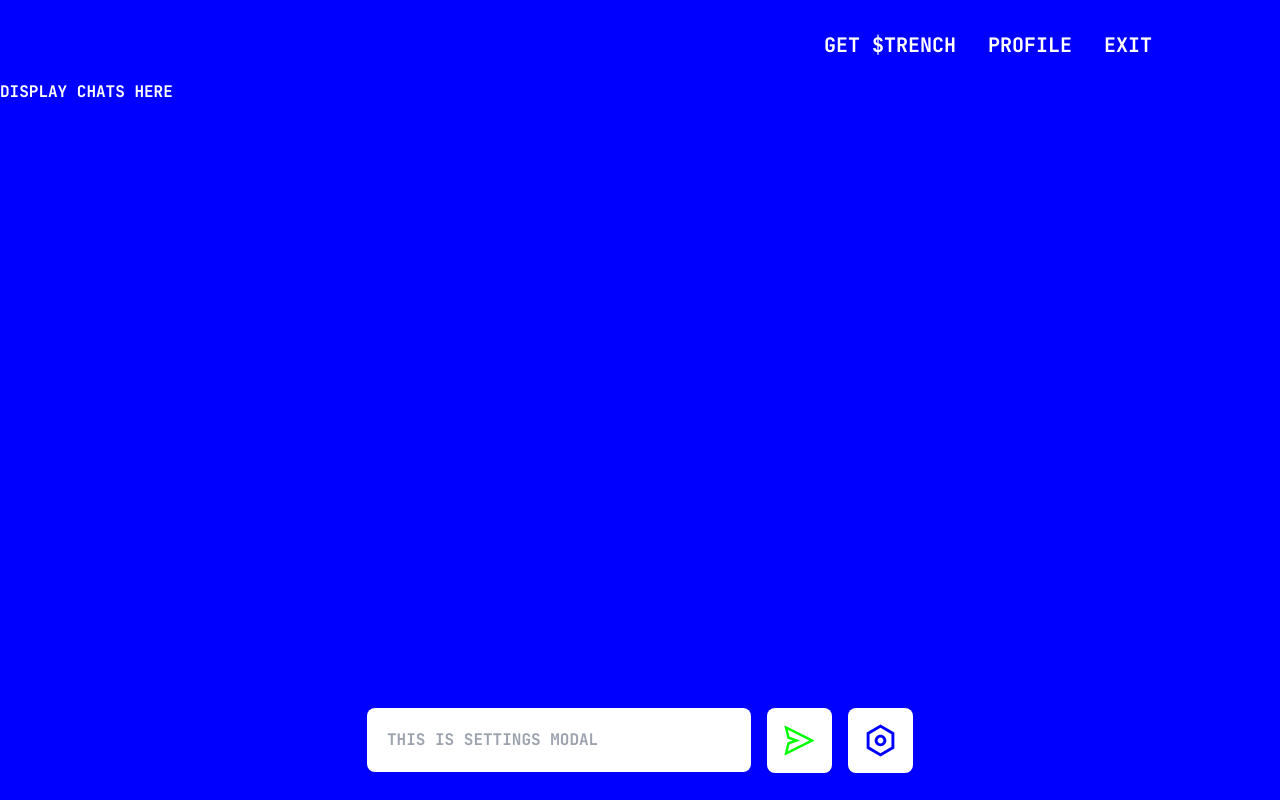
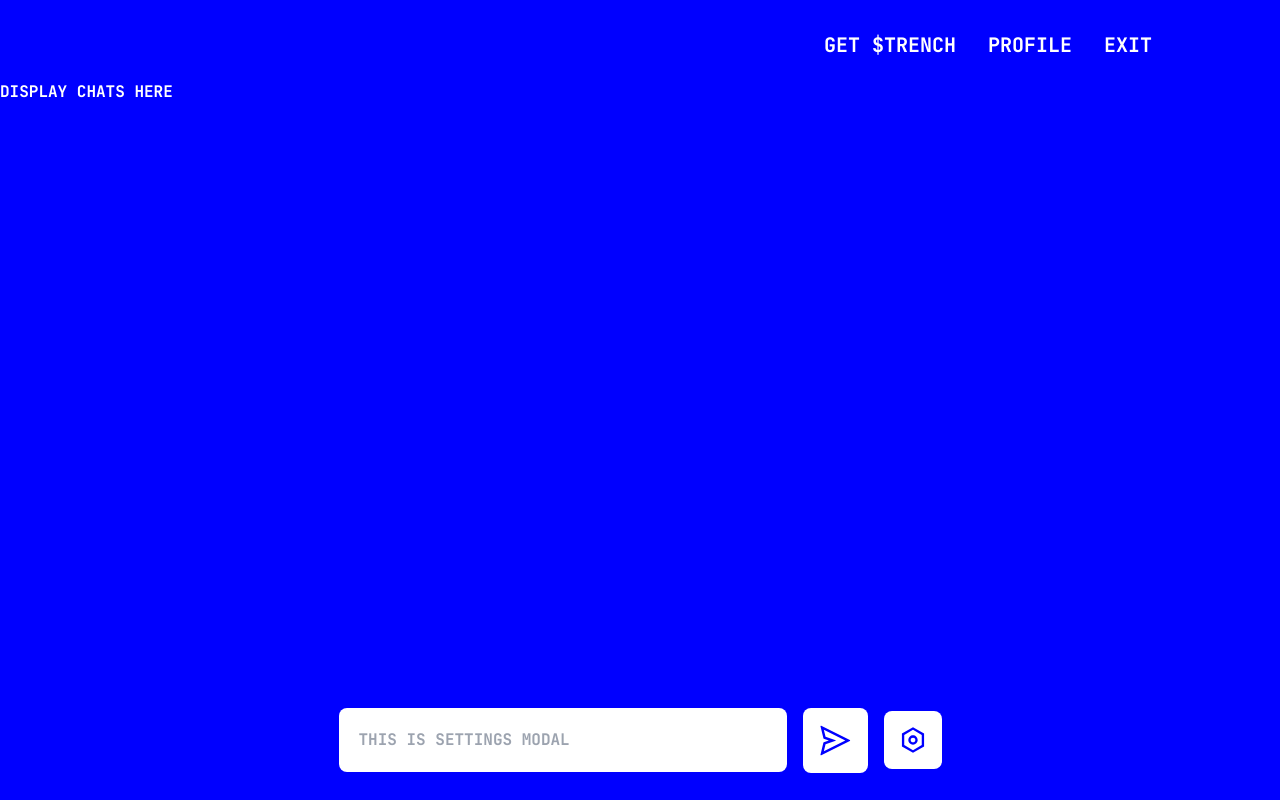
Before and after one commit to sayandedotcom/degen-chat, a React (Vite) app: page /chat in a window 1280 px wide. Built offline with nearby package versions, Linux system fonts and the light colour scheme; no server answers.

Commit message:
dynamic theming added

```diff
--- a/src/Chat.tsx
+++ b/src/Chat.tsx
@@ -5,6 +5,8 @@ import settingsIcon from "./assets/settings.svg";
 import settingsCloseIcon from "./assets/settingsClose.svg";
 import io from "socket.io-client";
 import { handleSettingsSave } from "./utils/handleSettings";
+import SettingsIcon from "./components/SettingsIcon";
+import SettingsClosed from "./components/SettingsClosed";
 const socket = io("http://localhost:3000");
 
 interface Message {
@@ -35,7 +37,7 @@ const Chat = () => {
   const [websiteTheme, setWebsiteTheme] = useState<WebsiteTheme>({
     bgColor: "#0000FF",
     textColor: "#ffffff",
-    buttonColor: "#00FF00",
+    buttonColor: "#0000FF",
   });
 
   useEffect(() => {
@@ -89,9 +91,13 @@ const Chat = () => {
       {/* -------------------------------------- */}
       <div className="flex items-start lg:items-center justify-center gap-2 lg:gap-4 h-[15%] w-full">
         {isSettingsOpen ? (
-          <div className="w-[70%] lg:w-[30%] relative top-[-100px] text-black">
+          <div className="w-[70%] lg:w-[40%] xl:w-[35%] relative top-[-100px] text-black">
             <div
-              className={` bg-white  p-5 rounded-[8px] flex flex-col gap-[5px] `}
+              className={`${
+                websiteTheme.bgColor === "#ffffff"
+                  ? "border border-black"
+                  : "border-none"
+              } bg-white  p-5 rounded-[8px] flex flex-col gap-[5px] `}
             >
               <div className=" flex items-center rounded-[8px] ">
                 <div className=" w-[15%] ">
@@ -440,18 +446,26 @@ const Chat = () => {
             </div>
           </div>
         ) : (
-          <div className="w-[70%] lg:w-[30%]">
+          <div className="w-[70%] lg:w-[40%] xl:w-[35%] ">
             <input
               placeholder="this is settings modal"
               value={currentUserMessage}
-              className="bg-white text-[#121212] uppercase p-3 lg:p-5 mx-auto rounded-[4px] lg:rounded-[8px] w-full outline-none"
+              className={`bg-white ${
+                websiteTheme.bgColor === "#ffffff"
+                  ? "border border-black"
+                  : "border-none"
+              } text-[#121212] uppercase p-3 lg:p-5 mx-auto rounded-[4px] lg:rounded-[8px] w-full outline-none`}
               onChange={(e) => setCurrentUserMessage(e.target.value)}
               onKeyDown={handleKeyDown}
             />
           </div>
         )}
         <button
-          className="p-[10px] lg:p-[15px] bg-white rounded-[4px] lg:rounded-[8px]"
+          className={`p-[10px] lg:p-[15px] ${
+            websiteTheme.bgColor === "#ffffff"
+              ? "border border-black"
+              : "border-none"
+          } bg-white rounded-[4px] lg:rounded-[8px]`}
           onClick={handleSendMessage}
         >
           <AiOutlineSend
@@ -462,13 +476,18 @@ const Chat = () => {
           />
         </button>
         <button
-          className="p-[10px] lg:p-[15px] bg-white rounded-[4px] lg:rounded-[8px]"
+          className={`p-[10px] lg:p-[15px] ${
+            websiteTheme.bgColor === "#ffffff"
+              ? "border border-black"
+              : "border-none"
+          } bg-white rounded-[4px] lg:rounded-[8px]`}
           onClick={() => setIsSettingsOpen(!isSettingsOpen)}
         >
-          <img
-            src={isSettingsOpen ? settingsCloseIcon : settingsIcon}
-            className="w-[28px] lg:w-[35px] h-auto"
-          />
+          {isSettingsOpen ? (
+            <SettingsClosed color={websiteTheme.buttonColor} />
+          ) : (
+            <SettingsIcon color={websiteTheme.buttonColor} />
+          )}
         </button>
       </div>
     </div>
--- /dev/null
+++ b/src/components/SettingsIcon.tsx
@@ -0,0 +1,20 @@
+const SettingsIcon = ({ color }: { color: string }) => {
+  return (
+    <div>
+      <svg
+        width="28"
+        height="28"
+        viewBox="0 0 28 28"
+        fill="none"
+        xmlns="http://www.w3.org/2000/svg"
+      >
+        <path
+          d="M14 1.16667L25.0833 7.58334V20.4167L14 26.8333L2.91663 20.4167V7.58334L14 1.16667ZM14 3.86284L5.24996 8.92851V19.0715L14 24.1372L22.75 19.0715V8.92851L14 3.86284ZM14 18.6667C12.7623 18.6667 11.5753 18.175 10.7001 17.2998C9.82496 16.4247 9.33329 15.2377 9.33329 14C9.33329 12.7623 9.82496 11.5753 10.7001 10.7002C11.5753 9.825 12.7623 9.33334 14 9.33334C15.2376 9.33334 16.4246 9.825 17.2998 10.7002C18.175 11.5753 18.6666 12.7623 18.6666 14C18.6666 15.2377 18.175 16.4247 17.2998 17.2998C16.4246 18.175 15.2376 18.6667 14 18.6667ZM14 16.3333C14.6188 16.3333 15.2123 16.0875 15.6499 15.6499C16.0875 15.2123 16.3333 14.6188 16.3333 14C16.3333 13.3812 16.0875 12.7877 15.6499 12.3501C15.2123 11.9125 14.6188 11.6667 14 11.6667C13.3811 11.6667 12.7876 11.9125 12.35 12.3501C11.9125 12.7877 11.6666 13.3812 11.6666 14C11.6666 14.6188 11.9125 15.2123 12.35 15.6499C12.7876 16.0875 13.3811 16.3333 14 16.3333Z"
+          fill={color}
+        />
+      </svg>
+    </div>
+  );
+};
+
+export default SettingsIcon;
--- a/src/utils/handleSettings.ts
+++ b/src/utils/handleSettings.ts
@@ -31,7 +31,7 @@ export const handleSettingsSave = (
         ...websiteTheme,
         bgColor: "#00FF00",
         textColor: "#000000",
-        buttonColor: "#000000",
+        buttonColor: "#00FF00",
       });
       break;
     case "hmmm":
```
Also changed, not shown: src/components/SettingsClosed.tsx (added, +20 -0 lines).
